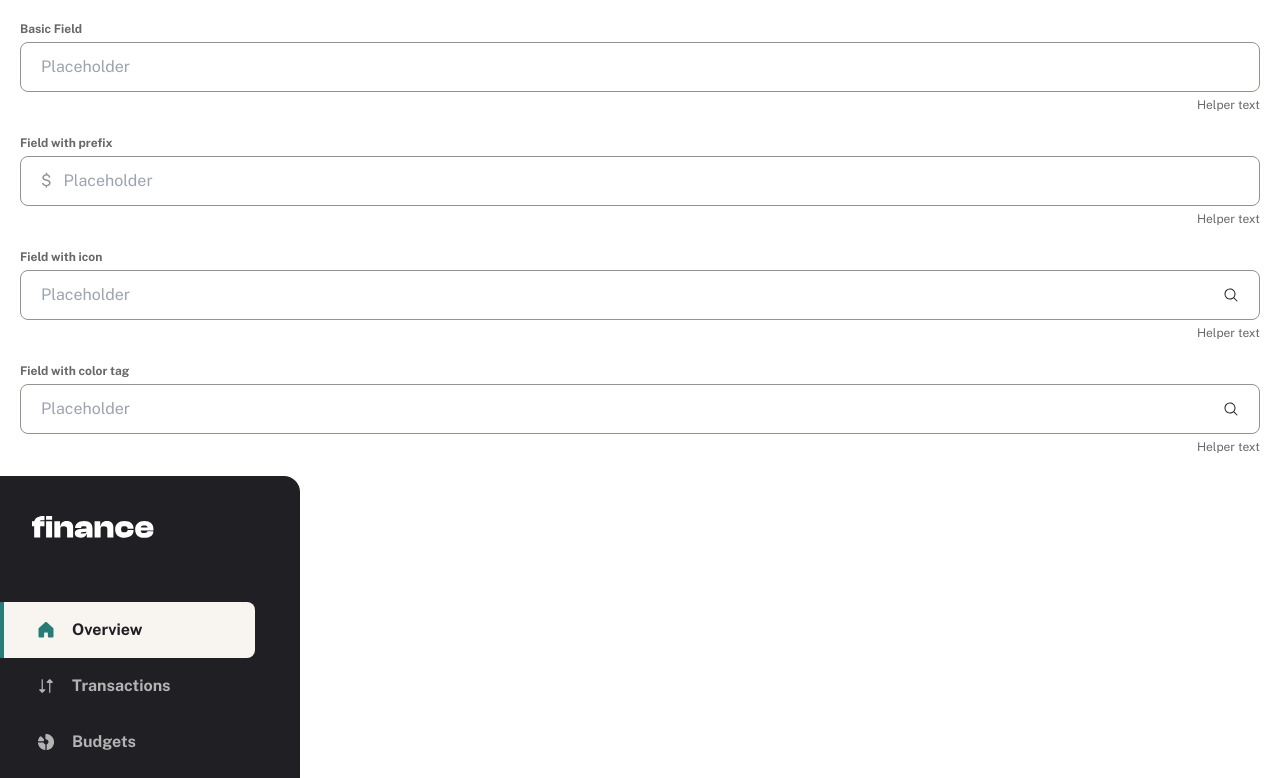
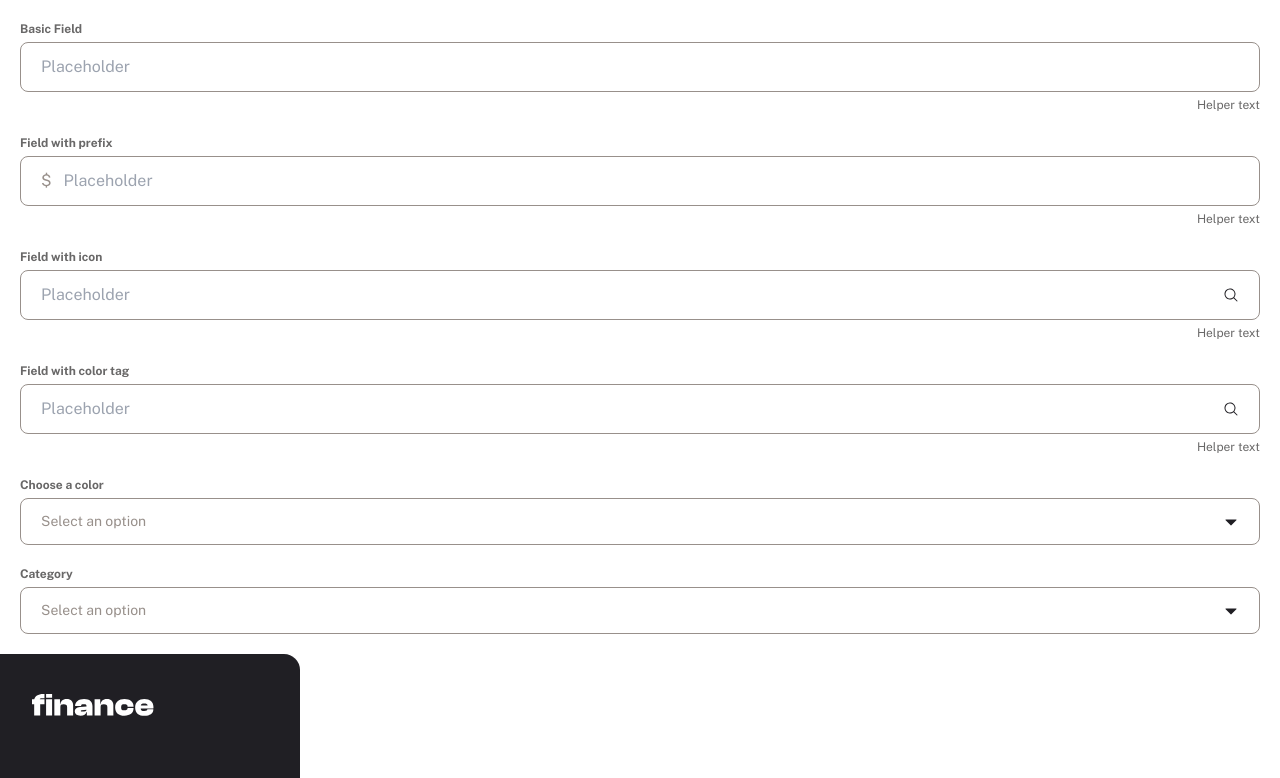
Before and after one commit to OyinloluB/finance-application, a Next.js app: page / in a window 1280 px wide. Shown: the top 778 px of the page. Built offline with nearby package versions, Linux system fonts and the light colour scheme.

Commit message:
set up select dropdown field

```diff
--- a/src/app/globals.css
+++ b/src/app/globals.css
@@ -7,6 +7,16 @@
 :root {
   --background: #ffffff;
   --foreground: #171717;
+}
+
+@layer utilities {
+  .no-scrollbar::-webkit-scrollbar {
+    display: none;
+  }
+  .no-scrollbar {
+    -ms-overflow-style: none;
+    scrollbar-width: none;
+  }
 }
 
 @media (prefers-color-scheme: dark) {
--- a/src/app/page.tsx
+++ b/src/app/page.tsx
@@ -1,9 +1,15 @@
+"use client";
+
+import { useForm, FormProvider } from "react-hook-form";
 import InputField from "@/components/atoms/InputField";
+import SelectField from "@/components/atoms/SelectField";
 import SidebarContainer from "@/components/organisms/SidebarContainer";
 
 export default function Home() {
+  const methods = useForm();
+
   return (
-    <div>
+    <FormProvider {...methods}>
       <div className="flex flex-col gap-250 p-250">
         <InputField
           name="basic_field"
@@ -32,8 +38,49 @@ export default function Home() {
           icon="MagnifyingGlassIcon"
           helperText="Helper text"
         />
+        <SelectField
+          name="color"
+          label="Choose a color"
+          variant="color-selection"
+          options={[
+            {
+              label: "Green",
+              value: "green",
+              color: "#277C78",
+              status: "used",
+            },
+            {
+              label: "Yellow",
+              value: "yellow",
+              color: "#F2CDAC",
+              status: "used",
+            },
+            {
+              label: "Cyan",
+              value: "cyan",
+              color: "#82C9D7",
+              status: "used",
+            },
+            { label: "Navy", value: "navy", color: "#626070" },
+            { label: "Red", value: "red", color: "#C94736" },
+            { label: "Purple", value: "purple", color: "#826CB0" },
+          ]}
+        />
+        <SelectField
+          name="category"
+          label="Category"
+          options={[
+            { label: "Entertainment", value: "entertainment" },
+            { label: "Bills", value: "bills" },
+            { label: "Groceries", value: "groceries" },
+            { label: "Dining Out", value: "dining_out" },
+            { label: "Transportation", value: "transportation" },
+            { label: "Personal Care", value: "personal_care" },
+            { label: "Education", value: "education" },
+          ]}
+        />
       </div>
       <SidebarContainer />
-    </div>
+    </FormProvider>
   );
 }
--- /dev/null
+++ b/src/components/atoms/SelectField.tsx
@@ -0,0 +1,158 @@
+"use client";
+
+import React, { useEffect, useRef, useState } from "react";
+import { IconName, Icons } from "./icons";
+import { useController, useFormContext } from "react-hook-form";
+
+type Status = "used" | "unused";
+
+interface Option {
+  label: string;
+  value: string;
+  color?: string;
+  icon?: IconName;
+  status?: Status;
+}
+
+interface SelectFieldProps {
+  name: string;
+  label?: string;
+  options: Option[];
+  placeholder?: string;
+  prefix?: string;
+  icon?: IconName;
+  helperText?: string;
+  error?: string;
+  variant?: "default" | "color-selection" | "with-icons";
+}
+
+const SelectField = ({
+  name,
+  label,
+  error,
+  prefix,
+  options,
+  placeholder = "Select an option",
+  helperText,
+  icon = "CaretDownIcon",
+  variant = "default",
+}: SelectFieldProps) => {
+  const { control, setValue } = useFormContext();
+  const { field } = useController({ name, control });
+  const [open, setOpen] = useState(false);
+  const dropdownRef = useRef<HTMLDivElement>(null);
+
+  const IconComponent = icon && Icons[icon];
+
+  useEffect(() => {
+    const handleClickOut = (e: MouseEvent) => {
+      if (
+        dropdownRef.current &&
+        !dropdownRef.current.contains(e.target as Node)
+      ) {
+        setOpen(false);
+      }
+    };
+
+    if (open) {
+      document.addEventListener("mousedown", handleClickOut);
+    } else {
+      document.removeEventListener("mousedown", handleClickOut);
+    }
+
+    return () => document.removeEventListener("mousedown", handleClickOut);
+  }, [open]);
+
+  return (
+    <div className="relative flex flex-col gap-50" ref={dropdownRef}>
+      {label && (
+        <label className="text-preset-5 text-grey-500 font-bold">{label}</label>
+      )}
+      <div
+        className={`flex items-center py-150 px-250 border rounded-lg ${
+          error ? "border-secondary-red" : "border-beige-500"
+        }`}
+        onClick={() => setOpen(!open)}
+      >
+        {prefix && <span className="pr-150 text-beige-500">{prefix}</span>}
+
+        <span
+          className={`flex-1 text-preset-4 cursor-pointer ${
+            field.value ? "text-grey-900" : "text-beige-500"
+          }`}
+        >
+          {field.value || placeholder}
+        </span>
+
+        {IconComponent && (
+          <div>
+            <IconComponent />
+          </div>
+        )}
+      </div>
+
+      {open && (
+        <ul className="absolute left-0 top-full mt-50 w-full bg-white py-150 px-250 rounded-lg shadow-lg z-10 overflow-hidden max-h-[250px] overflow-y-auto no-scrollbar">
+          {options.map(({ label, color, icon, status }, i) => (
+            <li
+              className={`flex items-center justify-between py-200 px-250 text-preset-4 ${
+                status === "used" ? "text-beige-500" : "text-grey-900"
+              }  border-b border-grey-100 cursor-pointer`}
+              key={i}
+              onClick={() => {
+                setValue(name, label);
+                setOpen(false);
+              }}
+            >
+              {variant === "color-selection" && (
+                <div className="flex items-center gap-150">
+                  {color && (
+                    <span
+                      className={`w-4 h-4 rounded-full ${
+                        status === "used" ? "opacity-25" : "opacity-1"
+                      }`}
+                      style={{ backgroundColor: color }}
+                    />
+                  )}
+                  <span>{label}</span>
+                </div>
+              )}
+              {variant === "with-icons" && (
+                <div className="flex items-center gap-150">
+                  {icon && (
+                    <span
+                      className="w-4 h-4 rounded-full"
+                      style={{ backgroundColor: color }}
+                    />
+                  )}
+                  <span>{label}</span>
+                </div>
+              )}
+
+              {variant === "default" && <span>{label}</span>}
+              {status && (
+                <span
+                  className={`${
+                    status === "used" ? "text-beige-500" : "text-grey-500"
+                  }  text-sm}`}
+                >
+                  {status === "used" ? "Already Used" : ""}
+                </span>
+              )}
+            </li>
+          ))}
+        </ul>
+      )}
+
+      {helperText && !error && (
+        <p className="text-preset-5 text-right text-grey-500">{helperText}</p>
+      )}
+
+      {error && (
+        <p className="text-preset-5 text-right text-secondary-red">{error}</p>
+      )}
+    </div>
+  );
+};
+
+export default SelectField;
```
